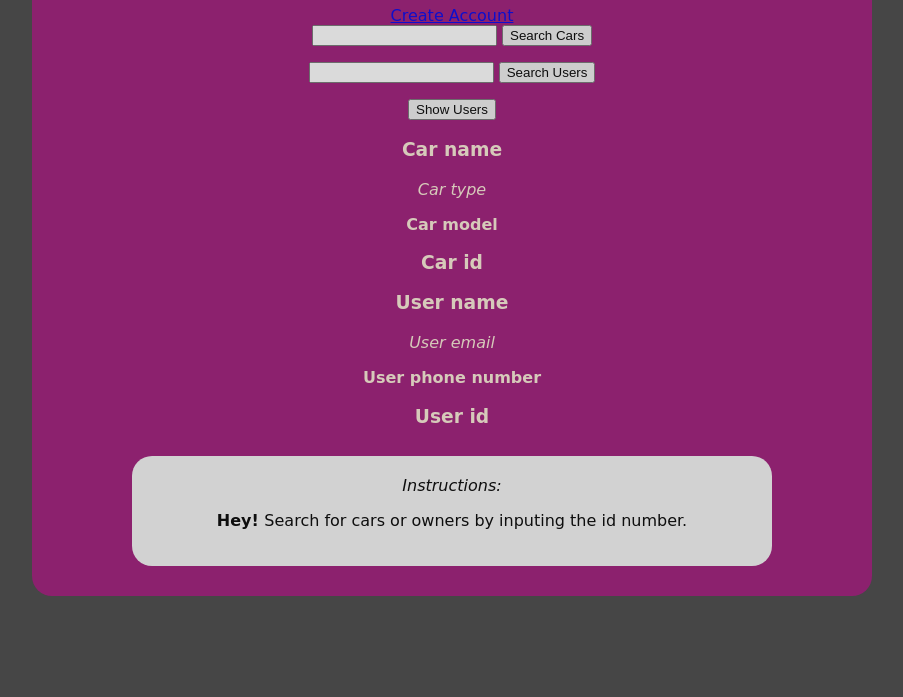
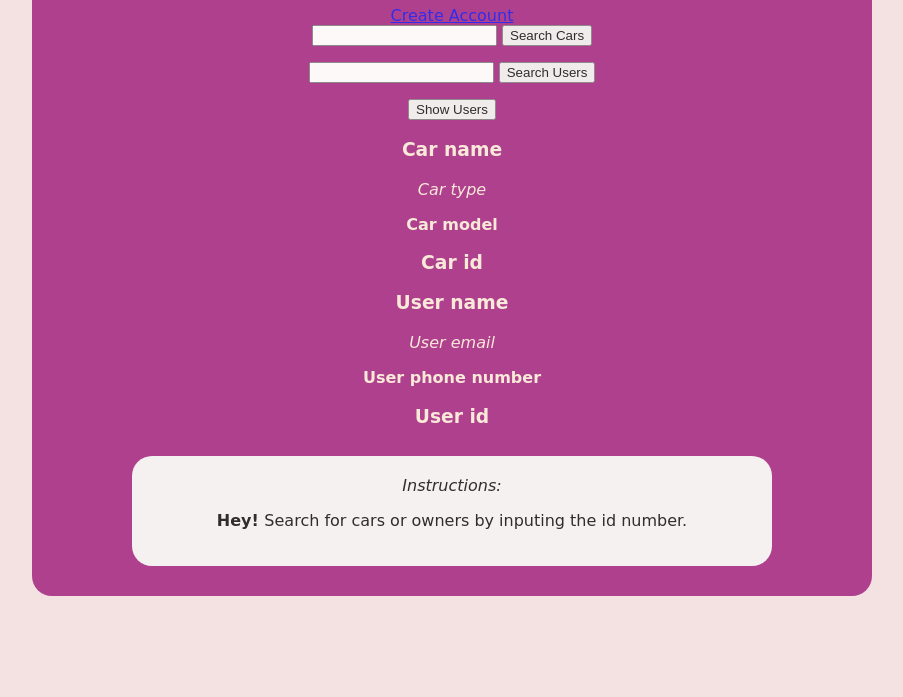
Before and after one commit to Johnwelle11/FullStackRep, a website: page public/index.html in a window 1280 px wide. Shown: the part 103-800 px from the top of the page, without its empty margins (188-1091 px from the left). Drawn offline with nearby package versions, Linux system fonts and the light colour scheme.

Commit message:
adding to push to heroku

```diff
--- a/public/style.css
+++ b/public/style.css
@@ -4,7 +4,7 @@ body {
     background-repeat: no-repeat;
     background-attachment: fixed;
     background-size: cover;
-    background-color: #464646;
+    background-color: hsl(0, 45%, 92%);
 }
 
 #main {
```
